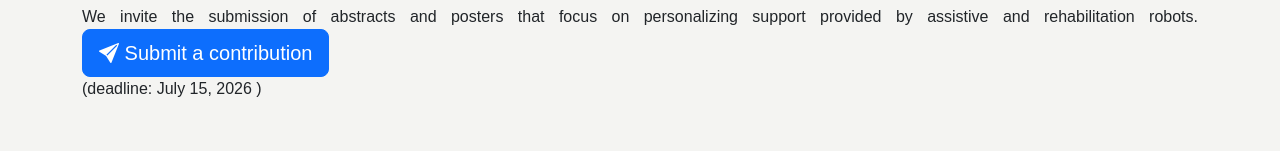
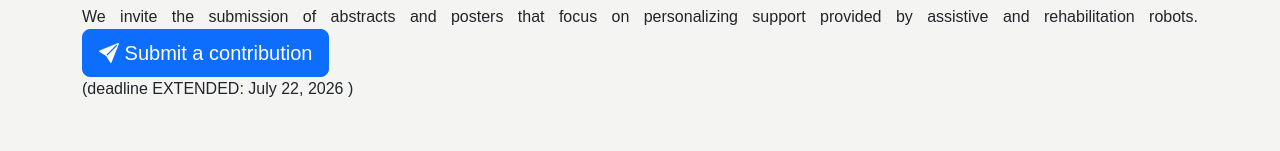
Before and after one commit to personal-rehabws2026/personal-rehabws2026.github.io, a plain HTML site: page index.html in a window 1280 px wide. Shown: the part 2733-2884 px from the top of the page. Drawn offline with nearby package versions, Linux system fonts and the light colour scheme; a web font is replaced by a local one.

Commit message:
updated deadline

```diff
--- a/index.html
+++ b/index.html
@@ -230,7 +230,7 @@
 <p>We invite the submission of abstracts and posters that focus on personalizing support provided by assistive and rehabilitation robots.
 
 <a href="https://forms.gle/igK1NKELRMnmHVEy8" target="_blank"><button class="btn btn-primary btn-lg" type="button"><i class="bi bi-send-fill"></i> Submit a contribution</button></a><br>
-(deadline: July 15, 2026 <!--<b>May 10, 2026</b>-->)
+(deadline EXTENDED: July 22, 2026 <!--<b>May 10, 2026</b>-->)
 </center>
 </div>
 </section>
```
